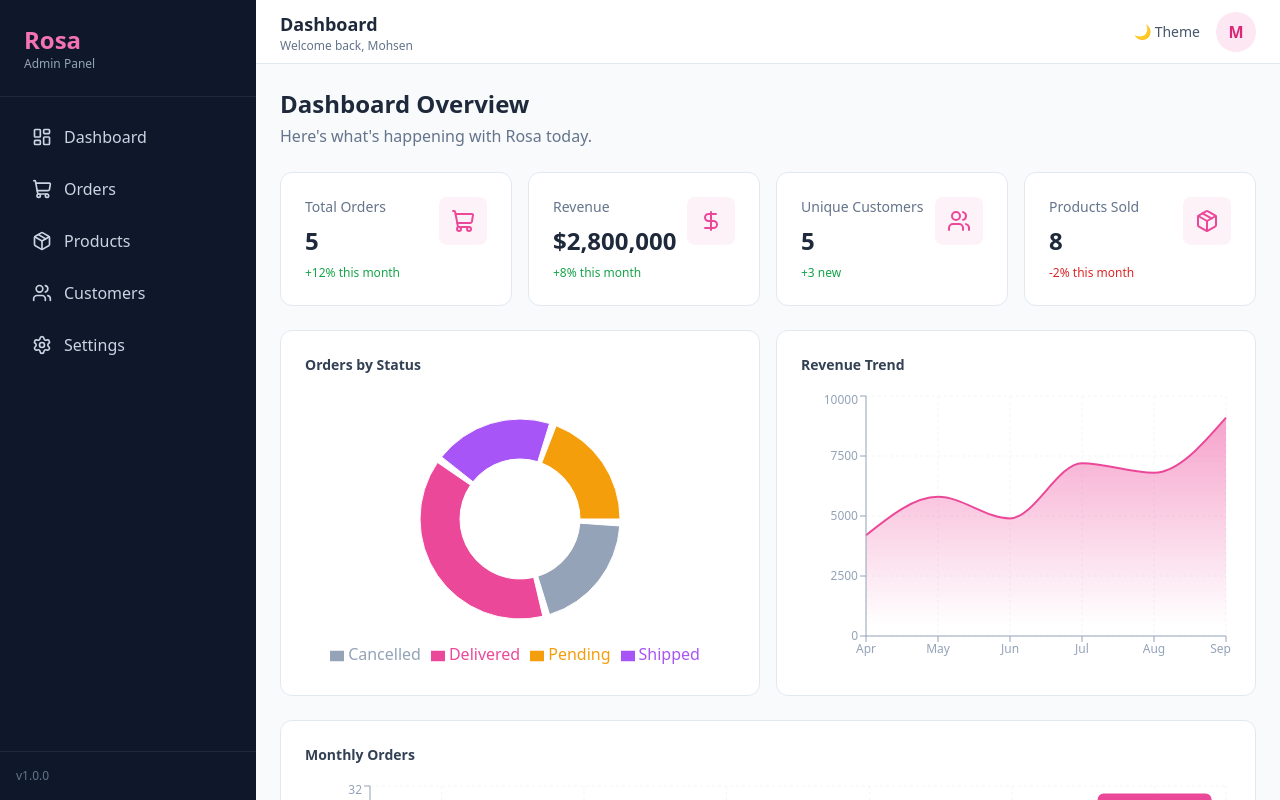
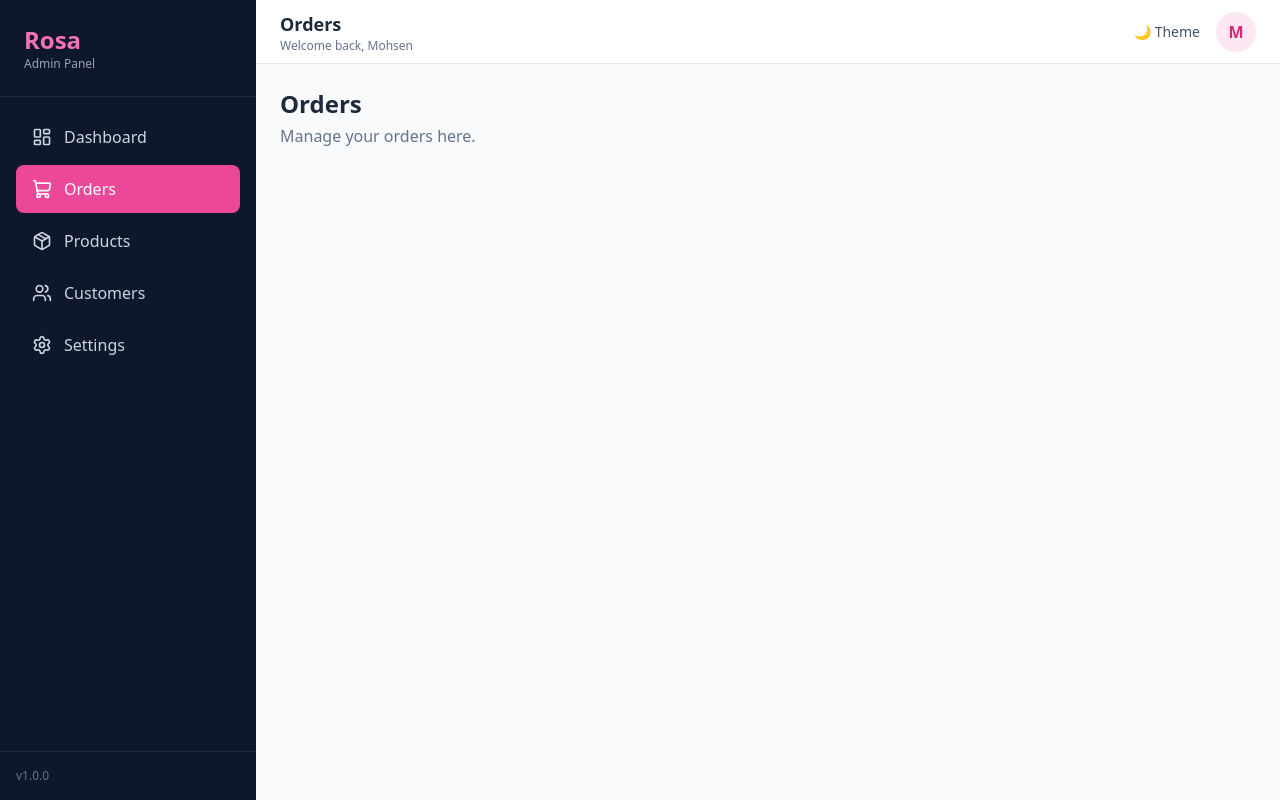
Before and after one commit to mohsen-goli/rosa-admin, a React (Vite) app: page /orders in a window 1280 px wide. Built offline with nearby package versions, Linux system fonts and the light colour scheme.

Commit message:
feat(router): add React Router with 5 pages and active link highlighting

```diff
--- a/package.json
+++ b/package.json
@@ -13,6 +13,7 @@
     "lucide-react": "^1.53.0",
     "react": "^19.2.8",
     "react-dom": "^19.2.8",
+    "react-router-dom": "^7.18.4",
     "recharts": "^3.10.1"
   },
   "devDependencies": {
--- a/src/App.tsx
+++ b/src/App.tsx
@@ -1,11 +1,24 @@
+import { BrowserRouter, Routes, Route } from "react-router-dom";
 import { Layout } from "./components/layout/Layout";
 import { Dashboard } from "./pages/Dashboard";
+import { Orders } from "./pages/Orders";
+import { Products } from "./pages/Products";
+import { Customers } from "./pages/Customers";
+import { Settings } from "./pages/Settings";
 
 function App() {
   return (
-    <Layout>
-      <Dashboard />
-    </Layout>
+    <BrowserRouter>
+      <Routes>
+        <Route path="/" element={<Layout />}>
+          <Route index element={<Dashboard />} />
+          <Route path="orders" element={<Orders />} />
+          <Route path="products" element={<Products />} />
+          <Route path="customers" element={<Customers />} />
+          <Route path="settings" element={<Settings />} />
+        </Route>
+      </Routes>
+    </BrowserRouter>
   );
 }
 
--- a/src/components/layout/Header.tsx
+++ b/src/components/layout/Header.tsx
@@ -1,8 +1,21 @@
+import { useLocation } from "react-router-dom";
+
+const pageTitles: Record<string, string> = {
+  "/": "Dashboard",
+  "/orders": "Orders",
+  "/products": "Products",
+  "/customers": "Customers",
+  "/settings": "Settings",
+};
+
 export function Header() {
+  const location = useLocation();
+  const title = pageTitles[location.pathname] ?? "Rosa Admin";
+
   return (
     <header className="h-16 bg-white border-b border-slate-200 flex items-center justify-between px-6">
       <div>
-        <h2 className="text-lg font-semibold text-slate-800">Dashboard</h2>
+        <h2 className="text-lg font-semibold text-slate-800">{title}</h2>
         <p className="text-xs text-slate-500">Welcome back, Mohsen</p>
       </div>
 
--- a/src/components/layout/Layout.tsx
+++ b/src/components/layout/Layout.tsx
@@ -1,18 +1,16 @@
-import type { ReactNode } from "react";
+import { Outlet } from "react-router-dom";
 import { Sidebar } from "./Sidebar";
 import { Header } from "./Header";
 
-interface LayoutProps {
-  children: ReactNode;
-}
-
-export function Layout({ children }: LayoutProps) {
+export function Layout() {
   return (
     <div className="flex h-screen bg-slate-50">
       <Sidebar />
       <div className="flex-1 flex flex-col">
         <Header />
-        <main className="flex-1 overflow-auto p-6">{children}</main>
+        <main className="flex-1 overflow-auto p-6">
+          <Outlet />
+        </main>
       </div>
     </div>
   );
--- a/src/components/layout/Sidebar.tsx
+++ b/src/components/layout/Sidebar.tsx
@@ -1,3 +1,4 @@
+import { NavLink } from "react-router-dom";
 import {
   LayoutDashboard,
   ShoppingCart,
@@ -26,14 +27,21 @@ export function Sidebar() {
         {navItems.map((item) => {
           const Icon = item.icon;
           return (
-            <a
+            <NavLink
               key={item.href}
-              href={item.href}
-              className="flex items-center gap-3 px-4 py-3 rounded-lg text-slate-300 hover:bg-slate-800 hover:text-white transition-colors"
+              to={item.href}
+              end={item.href === "/"}
+              className={({ isActive }) =>
+                `flex items-center gap-3 px-4 py-3 rounded-lg transition-colors ${
+                  isActive
+                    ? "bg-pink-500 text-white"
+                    : "text-slate-300 hover:bg-slate-800 hover:text-white"
+                }`
+              }
             >
               <Icon size={20} />
               <span>{item.label}</span>
-            </a>
+            </NavLink>
           );
         })}
       </nav>
--- /dev/null
+++ b/src/pages/Customers.tsx
@@ -0,0 +1,8 @@
+export function Customers() {
+  return (
+    <div>
+      <h1 className="text-2xl font-bold text-slate-800">Customers</h1>
+      <p className="text-slate-500 mt-1">Manage your customers here.</p>
+    </div>
+  );
+}
--- /dev/null
+++ b/src/pages/Orders.tsx
@@ -0,0 +1,8 @@
+export function Orders() {
+  return (
+    <div>
+      <h1 className="text-2xl font-bold text-slate-800">Orders</h1>
+      <p className="text-slate-500 mt-1">Manage your orders here.</p>
+    </div>
+  );
+}
--- /dev/null
+++ b/src/pages/Products.tsx
@@ -0,0 +1,8 @@
+export function Products() {
+  return (
+    <div>
+      <h1 className="text-2xl font-bold text-slate-800">Products</h1>
+      <p className="text-slate-500 mt-1">Manage your products here.</p>
+    </div>
+  );
+}
--- /dev/null
+++ b/src/pages/Settings.tsx
@@ -0,0 +1,8 @@
+export function Settings() {
+  return (
+    <div>
+      <h1 className="text-2xl font-bold text-slate-800">Settings</h1>
+      <p className="text-slate-500 mt-1">Manage your settings here.</p>
+    </div>
+  );
+}
```
Also changed, not shown: 1 other file (tests, documents, lock files or other folders).
